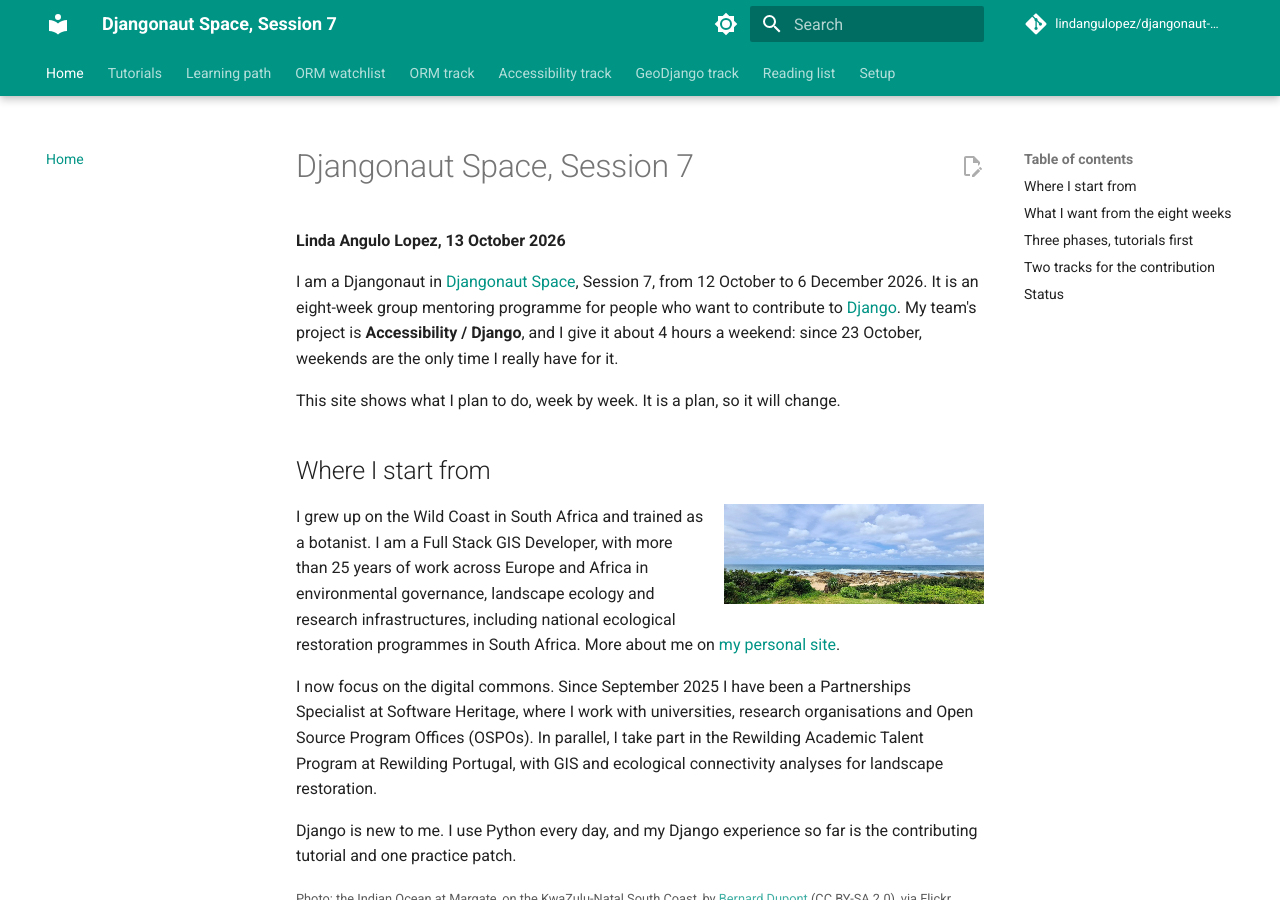
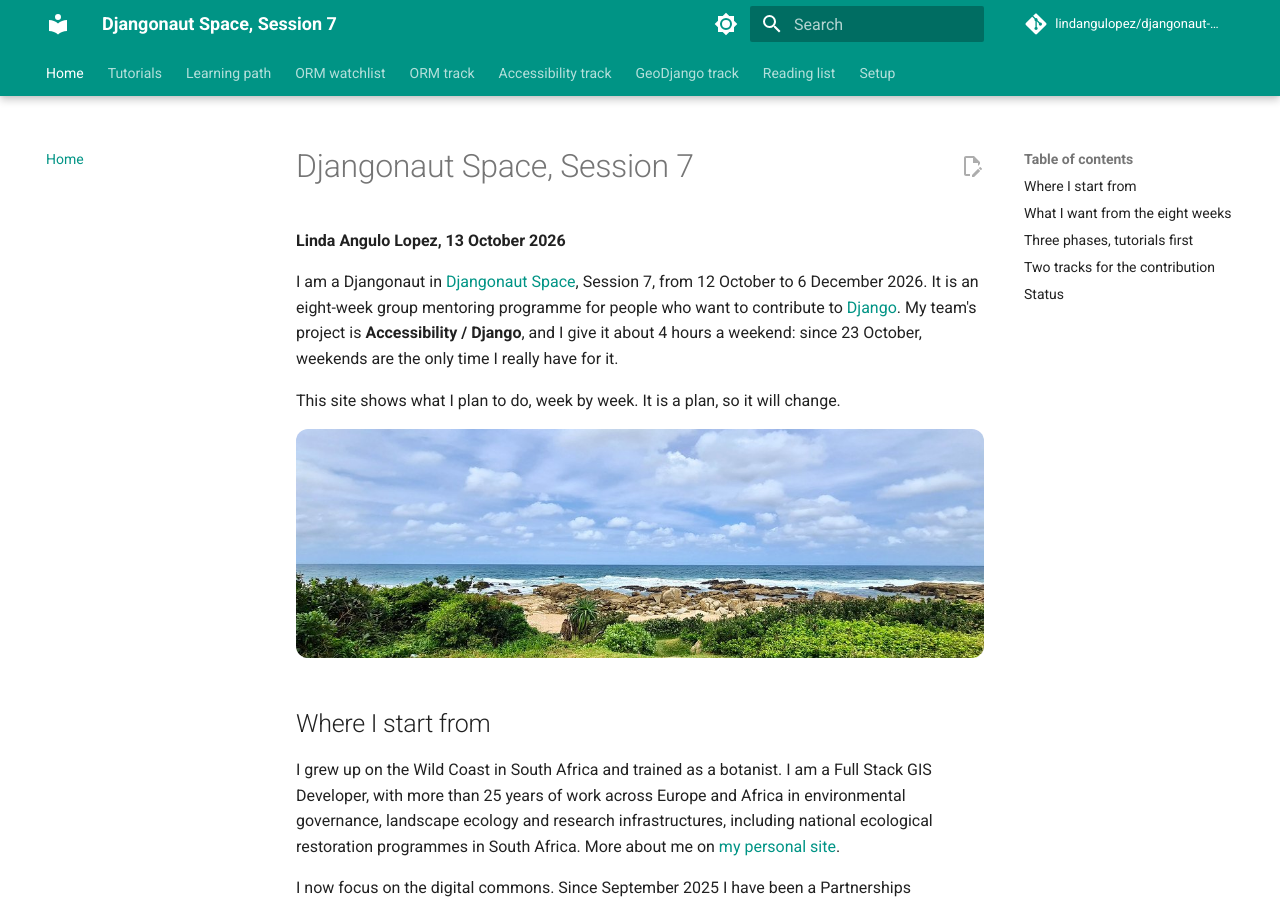
Before and after one commit to lindangulopez/djangonaut-session7, an MkDocs documentation site: the page built from docs/index.md, in a window 1280 px wide and 900 px high. Built offline with MkDocs 1.6.1 and Material for MkDocs 9.7.7, drawn with Linux system fonts in a browser that asks for light colours; comment, search, counter and statistics services are not loaded.

Commit message:
Home: wide South Coast photo above Where I start from, linked to my personal site

```diff
--- a/docs/index.md
+++ b/docs/index.md
@@ -6,9 +6,9 @@ I am a Djangonaut in [Djangonaut Space](https://djangonaut.space/), Session 7, f
 
 This site shows what I plan to do, week by week. It is a plan, so it will change.
 
+[![Rocky shore and the Indian Ocean on the KwaZulu-Natal South Coast. Opens my personal site](img/south-coast-sea.jpg){ style="width: 100%; aspect-ratio: 3 / 1; object-fit: cover; object-position: 45% 70%; border-radius: 12px;" }](https://lindangulopez.github.io/personal_knowledge_base/)
+
 ## Where I start from
-
-[![Rocky shore and the Indian Ocean on the KwaZulu-Natal South Coast](img/south-coast-sea.jpg){ align=right width="260" }](https://lindangulopez.github.io/personal_knowledge_base/assets/img/south-coast-sea.jpg)
 
 I grew up on the Wild Coast in South Africa and trained as a botanist. I am a Full Stack GIS Developer, with more than 25 years of work across Europe and Africa in environmental governance, landscape ecology and research infrastructures, including national ecological restoration programmes in South Africa. More about me on [my personal site](https://lindangulopez.github.io/personal_knowledge_base/).
 
```
